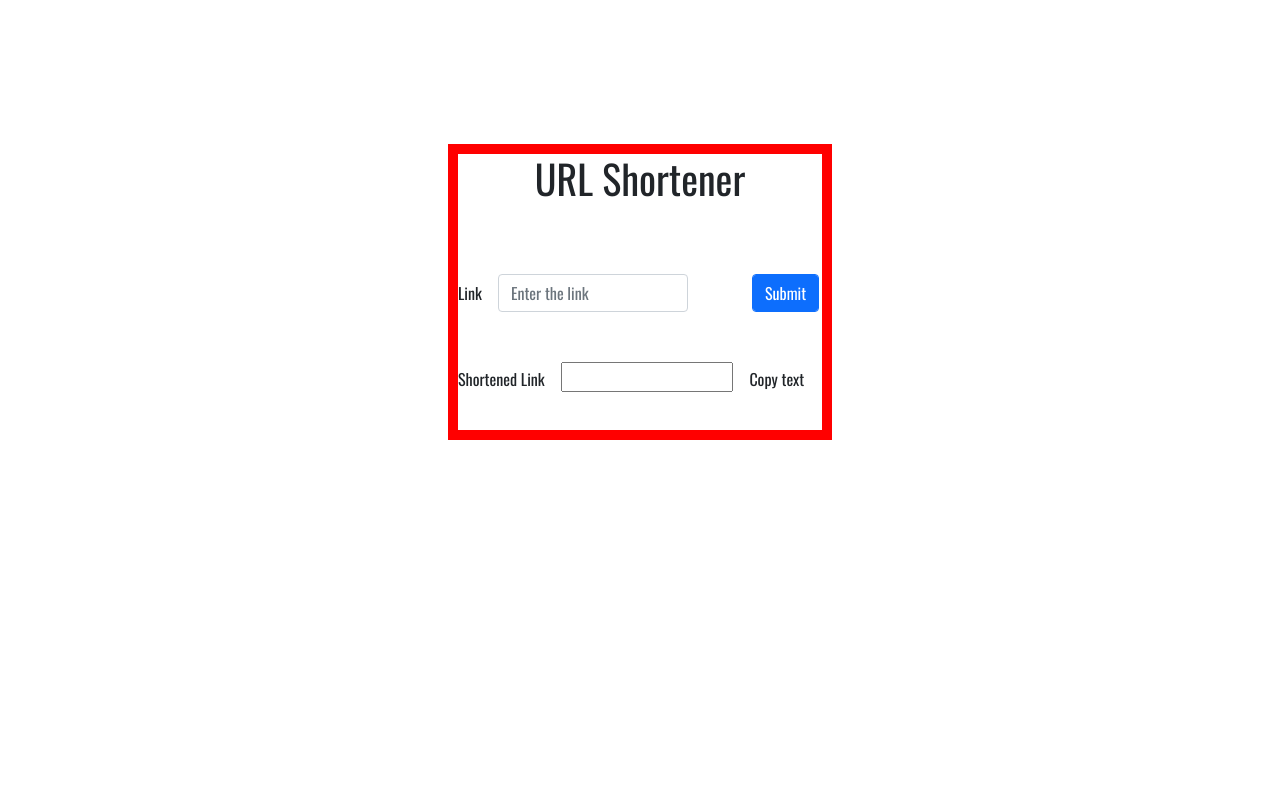
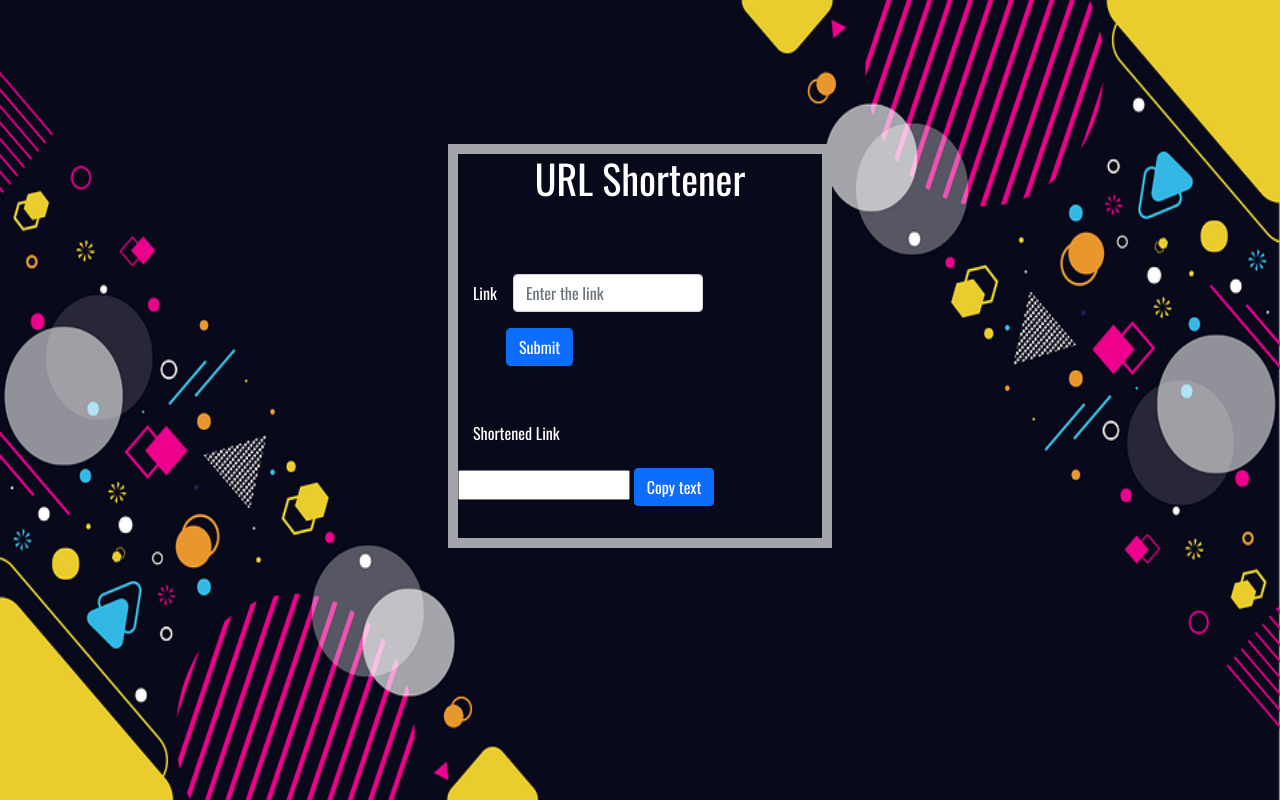
Before and after one commit to vatsal-08/URL_Shortener, a Django app: page / in a window 1280 px wide. Run offline with Django 4.2, Linux system fonts and the light colour scheme.

Commit message:
Made some changes and solved bugs of AJAx

```diff
--- a/urlshortener/shortener/static/css/styles.css
+++ b/urlshortener/shortener/static/css/styles.css
@@ -1,12 +1,17 @@
 * {
   font-family: "Oswald", sans-serif;
+  color: white;
 }
 html,
 body {
   height: 100%;
   width: 100%;
   margin: 0;
+  background: url("/static/img/bg.png");
+  background-repeat: no-repeat;
+  background-size: 100% 100%;
 }
+
 form h1 {
   text-align: center;
 }
@@ -18,5 +23,8 @@
 }
 #mainForm {
   margin: auto;
-  border: 10px solid red;
+  border: 10px solid rgb(164, 164, 171);
 }
+#myInput {
+  color: black;
+}
--- a/urlshortener/shortener/templates/shortener/index.html
+++ b/urlshortener/shortener/templates/shortener/index.html
@@ -9,9 +9,11 @@
 <link href="https://fonts.googleapis.com/css2?family=Oswald&display=swap" rel="stylesheet">
     <link href="https://cdn.jsdelivr.net/npm/bootstrap@5.0.2/dist/css/bootstrap.min.css" rel="stylesheet" integrity="sha384-EVSTQN3/azprG1Anm3QDgpJLIm9Nao0Yz1ztcQTwFspd3yD65VohhpuuCOmLASjC" crossorigin="anonymous">
     <link rel="stylesheet" href="{% static 'css/styles.css' %}" />
+    <link rel="shortcut icon" href="{% static 'img/favicon.ico' %}" type="image/x-icon">
     <title>URL Shortener</title>
   </head>
   <body>
+
       <div id="centeringDiv" >
           <p class="box">
                 <form id="mainForm" method="post">
@@ -21,22 +23,22 @@
                     <p>
                     <p>
                         <div class="col-auto">
-                            <label for="links" class="col-form-label">Link</label>
+                            <label for="links" class="col-form-label" style="margin-left:15px">Link</label>
                         </div>
                         <div class="col-auto">
-                            <input type="url" id="links" class="form-control" name="origurl" placeholder="Enter the link"/>
+                            <input onClick="this.select();"  type="url" id="links" class="form-control" name="origurl" placeholder="Enter the link"/>
                         </div>
                         <div class="col-auto" style="margin-left: 3em;">
-                            <input type="submit" class="form-control btn btn-primary"/>
+                            <input type="submit" class="form-control btn btn-primary" />
                         </div>
                     </p>
                 </form>
                     <div class="col-auto">
-                        <label for="inputPassword6" class="col-form-label">Shortened Link</label>
+                        <label for="inputPassword6" class="col-form-label"  style="margin-left:15px">Shortened Link</label>
                     </div>
                     <div class="col-auto copytext">
-                        <input type="text" id="myInput" value={{result}}>
-                        <button class="btn " id="aftercopy" onclick="myFunction()">Copy text</button>
+                        <input onClick="this.select();" name="ans" value="" id="myInput" readonly>
+                        <button class="btn btn-primary" id="aftercopy" onclick="myFunction()">Copy text</button>
                     </div>
                 </p>
             </div>
@@ -54,6 +56,14 @@
             var aftercopy = document.getElementById("aftercopy");
             aftercopy.innerHTML="Copied"
             aftercopy.classList.add("btn-success")
+            aftercopy.classList.remove("btn-primary")
+            setTimeout(
+            function() {
+                aftercopy.classList.remove("btn-success")
+                aftercopy.innerHTML="Copy";
+                aftercopy.classList.add("btn-primary")
+
+            }, 3000);
         }
         $(document).on('submit','#mainForm',function(e){
         e.preventDefault();
@@ -65,10 +75,8 @@
                 origurl:$('input[name=origurl]').val(),
                 csrfmiddlewaretoken:$('input[name=csrfmiddlewaretoken]').val()
             },
-            success:function(){
-                //alert("Success");
-                console.log("Success")
-                //document.getElementById("myInput").value={{result}}
+            success:function(res){
+                document.getElementById("myInput").value=res.result;
                 }
             })
         });
--- a/urlshortener/shortener/views.py
+++ b/urlshortener/shortener/views.py
@@ -1,3 +1,4 @@
+from django.http import JsonResponse
 from django.shortcuts import render
 from django.views.decorators.csrf import csrf_protect
 import pyshorteners
@@ -7,11 +8,9 @@
     result=""
     if request.method == 'POST':
         origurl= request.POST["origurl"]
-        print(origurl)
         URL = origurl
         short_URL = pyshorteners.Shortener()
         result = short_URL.tinyurl.short(URL)
-        print("Shortened URL: "+result)
+        return JsonResponse({'result':result})
     else:
-        print("Else block")
-    return render(request,'shortener/index.html',{'result':result})
+        return render(request,"shortener/index.html")
```
Also changed, not shown: urlshortener/shortener/static/img/bg.png (added), urlshortener/shortener/static/img/bgimg.jpg (added), urlshortener/shortener/static/img/favicon.ico (added), urlshortener/shortener/static/img/mountains.jpg (added).
